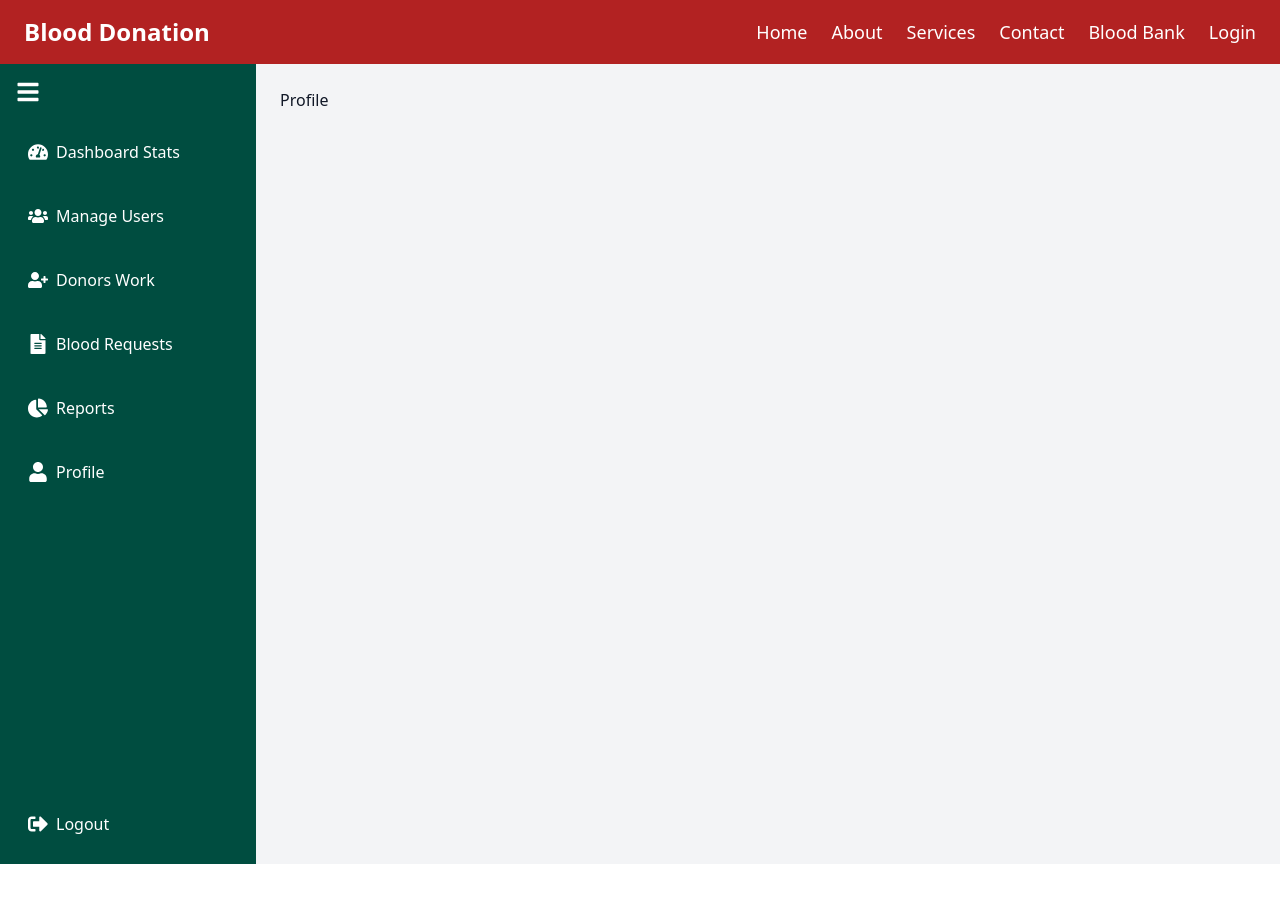
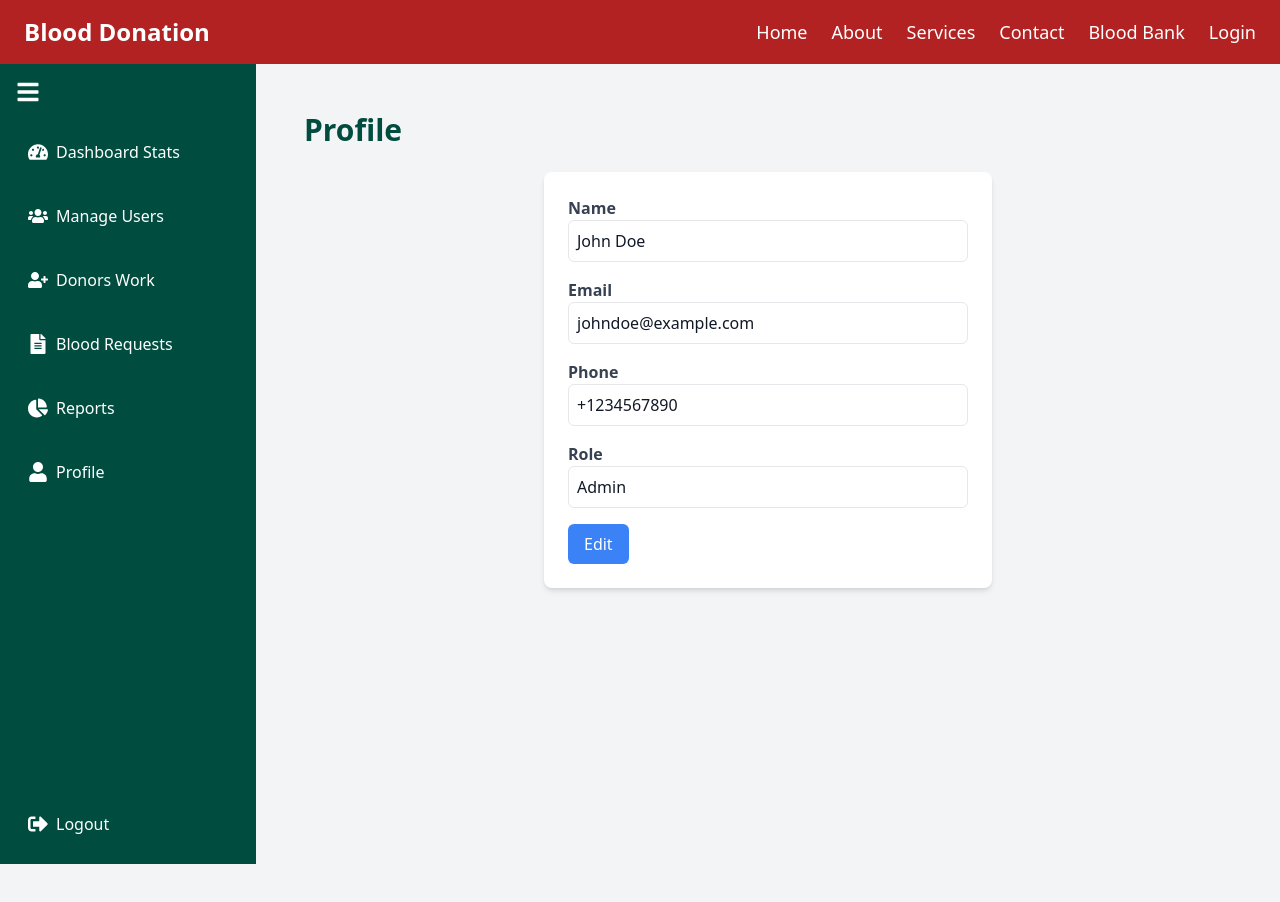
Before and after one commit to mupashirbare/Blood-donation-management, a React (Vite) app in the folder frontend/: page /admin/profile in a window 1280 px wide. Shown: the top 902 px of the page. Before the commit the page ends 864 px from the top, so only its background shows below. Built offline with nearby package versions, Linux system fonts and the light colour scheme.

Commit message:
i was apdated the profile pages and app.jsx

```diff
--- a/frontend/src/App.jsx
+++ b/frontend/src/App.jsx
@@ -14,6 +14,7 @@ import UsersPage from "./pages/UsersPage";
 import Login from "./pages/login";
 import DonorsPage from "./pages/DonorsPage";
 import BloodRequests from "./pages/BloodRequests";
+import Profile from "./pages/Profile";
 
 const App = () => {
   return (
@@ -37,7 +38,7 @@ const App = () => {
           <Route path="donors" element={<DonorsPage/>} />
           <Route path="blood-requests" element={<BloodRequests/>} />
           <Route path="reports" element={<h2>Reports</h2>} />
-          <Route path="profile" element={<h2>Profile</h2>} />
+          <Route path="profile" element={<Profile/>} />
         </Route>
       </Routes>
     </Router>
--- a/frontend/src/pages/Profile.jsx
+++ b/frontend/src/pages/Profile.jsx
@@ -1,5 +1,4 @@
 import { useState } from "react";
-import Sidebar from "../components/Sidebar";
 
 const Profile = () => {
   const [user, setUser] = useState({
@@ -23,8 +22,6 @@ const Profile = () => {
 
   return (
     <div className="flex">
-      {/* Sidebar */}
-      <Sidebar />
 
       {/* Main Content */}
       <div className="flex-1 p-6 bg-gray-100 min-h-screen">
```
